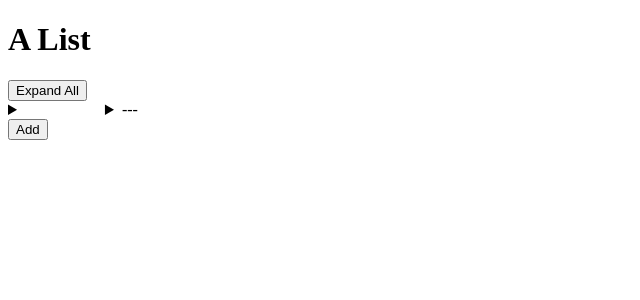
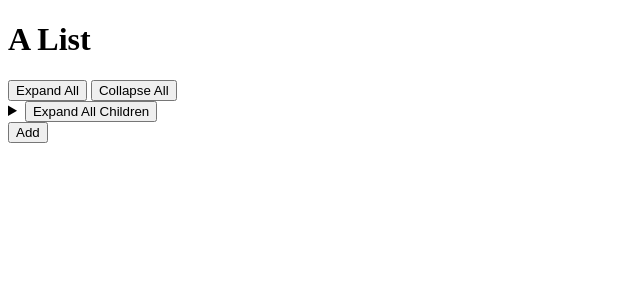
Before and after one commit to chhotii-alex/hierarchical-todo, a SvelteKit app: page / in a window 1280 px wide. Both pictures are taken after a click on the button "Add". Shown: the top 300 px of the page, without its empty margins (0-640 px from the left). Built offline with nearby package versions, Linux system fonts and the light colour scheme.

Commit message:
restructure so item knows children

```diff
--- a/src/routes/+page.svelte
+++ b/src/routes/+page.svelte
@@ -1,12 +1,17 @@
 <script>
   import Todos from "./components/Todos.svelte";
+  import { createNewList, expandAll, collapseAll } from './todos.js';
 
+  let data = createNewList();
 </script>
 
 <h1>
   A List
 </h1>
-<button>
+<button on:click={ () => data = expandAll(data) } >
    Expand All
 </button>
-<Todos key={'storable'} />
+<button on:click={ () => data = collapseAll(data) } >
+   Collapse All
+</button>
+<Todos {data}  />
--- a/src/routes/components/OneTodo.svelte
+++ b/src/routes/components/OneTodo.svelte
@@ -1,33 +1,53 @@
-
-<script context="module" >
-</script>
 
 <script>
 
-   export let todo;
-   export let key;
+   import * as todos from '../todos.js';
    import Todos from './Todos.svelte';
+
+   export let name;
+   export let completed;
+   export let expanded;
+   export let children;
+
+   export let update = () => {};
+
+   function expand() {
+     expanded = true;
+     children = todos.expandAll(children);
+   }
+
+   function collapse() {
+      expanded = false;
+      children = todos.collapseAll(children);
+   }
+
+   $: hasExpandedChildren = todos.hasExpandedItems(children);
+   $: hasExpandedItems = (expanded || hasExpandedChildren );
+   $: hasCollapsedChildren = todos.hasCollapsedItems(children);
+   $: hasCollapsedItems = (!expanded || hasCollapsedChildren );
+
+   $: update(hasExpandedItems, hasCollapsedItems);
 
 </script>
 
-  <details class="todo" bind:open={todo.expanded}  >
+  <details class="todo" bind:open={expanded}  >
        <summary>
-           {todo.name}
-           <details class="inline indented" >
-                <summary> --- </summary>
-                <input bind:value={todo.name} />
-               <input type="checkbox"
-                  id="todo-{key}-{todo.id}"
-                  bind:checked={todo.completed}  />
-               {#if todo.completed}
-                   <button type="button" on:click={() => removeTodo(todo)} >
-                     Delete
-                   </button>
-               {/if}
-           </details>
-        </summary>
+           {name}
+                    {#if hasCollapsedItems }
+                        <button on:click={ () => expand() } >
+                           Expand All Children
+                        </button>
+                    {/if}
+                    {#if hasExpandedItems }
+                       <button on:click={ () => collapse() } >
+                          Collapse All Children
+                       </button>
+                    {/if}
+                    </summary>
+                    <input bind:value={name} />
+                    <input type=checkbox bind:checked={completed} />
         <div class="boxed" >
-                     <Todos key={`${key}_${todo.id}`} />
+                     <Todos bind:data={children} />
         </div>
   </details>
 
--- a/src/routes/components/Todos.svelte
+++ b/src/routes/components/Todos.svelte
@@ -1,42 +1,35 @@
 <script>
 
-   import { createData } from '../store.js';
-   import OneTodo from './OneTodo.svelte';
+    import * as todos from '../todos.js';
+    import OneTodo from './OneTodo.svelte';
 
-   export let key;
+    export let data;
 
-  const todos = createData([], key);
+    function addTodo() {
+        todos.addNewItem(data);
+        data = data;
+    }
+    function removeTodo(todo) {
+       todos.removeItemFromList(todo, data);
+       data = data;
+    }
 
-  $: totalTodos = todos.length;
-
-function removeTodo(todo) {
-  todos.remove(todo);
-}
-
-let newTodoId
-  $: {
-    if (totalTodos === 0) {
-      newTodoId = 1;
-    } else {
-      newTodoId = Math.max(...$todos.map((t) => t.id)) + 1;
+    function childDidUpdate() {
+       data = data;
     }
-  }
-
-function addTodo() {
-  let newItem = {
-      id: newTodoId,
-      name: "",
-      completed: false,
-      expanded: false,
-  };
-  todos.append(newItem);
-}
 
 </script>
 
 <div>
-{#each $todos as todo, index (todo.id)}
-   <OneTodo {todo} {key} />
+{#each data as todo, index (todo.id)}
+   <OneTodo bind:name={todo.name} bind:completed={todo.completed}
+              bind:expanded={todo.expanded} bind:children={todo.children}
+              update={childDidUpdate} />
+   {#if todo.completed}
+                   <button type="button" on:click={() => removeTodo(todo)} >
+                     Delete
+                   </button>
+   {/if}
 {/each}
 </div>
 
--- a/src/routes/store.js
+++ /dev/null
@@ -1,34 +0,0 @@
-import { writable, get } from "svelte/store";
-
-export function createData(defaultValue, key) {
-    const store = writable(defaultValue);
-    const { subscribe, set, update } = store;
-    const isBrowser = typeof window !== 'undefined';
-
-    isBrowser &&
-        localStorage[key] &&
-        set(JSON.parse(localStorage[key]));
-
-    function setNewValue(newValue) {
-        if (isBrowser) {
-            localStorage[key] = JSON.stringify(newValue);
-        }
-        set(newValue);
-    }
-
-    function updateValue(updater) {
-        let currentValue = get(store);
-        let updatedValue = updater(currentValue);
-        setNewValue(updatedValue);
-    }
-
-    return {
-        subscribe,
-        set: newValue => setNewValue(newValue),
-        clear: () => setNewValue(defaultValue),
-        append: (item) => updateValue(
-            currentList => [...currentList, item]),
-        remove: (item) => updateValue(
-            currentList => currentList.filter( t => t.id !== item.id) ),
-    };
-}
--- /dev/null
+++ b/src/routes/todos.js
@@ -0,0 +1,103 @@
+
+let nextId = 1;
+
+export function createNewList() {
+    return [];
+}
+
+export function createNewItem(newTodoId) {
+  return {
+      id: newTodoId,
+      name: "",
+      completed: false,
+      expanded: false,
+      children: createNewList(),
+  };
+}
+
+export function addItemToList(item, theList) {
+    theList.push(item);
+}
+
+export function addNewItem(theList) {
+    let newId = nextId++;
+    let newItem = createNewItem(newId);
+    addItemToList(newItem, theList);
+}
+
+export function addItemAsChild(child, parent) {
+    addItemToList(child, parent.children);
+}
+
+export function hasChildren(item) {
+    return (item.children.length > 0);
+}
+
+export function removeItemFromList(item, theList) {
+    let index = theList.indexOf(item);
+    if (index !== -1) {
+        theList.splice(index, 1);
+    }
+}
+
+export function removeChild(child, parent) {
+    removeItemFromList(child, parent.children);
+}
+
+export function maxIdForList(theList) {
+    let ids = theList.map( t => maxIdForItem(t) );
+    return Math.max(...ids, 0);
+}
+
+export function maxIdForItem(item) {
+    let maxChildId = maxIdForList(item.children);
+    if (item.id > maxChildId) {
+        return item.id;
+    }
+    else {
+        return maxChildId;
+    }
+}
+
+export function expandAll(theList) {
+    for (let i = 0; i < theList.length; ++i) {
+        theList[i].expanded = true;
+        expandAll(theList[i].children);
+    }
+    return theList;
+}
+
+export function collapseAll(theList) {
+    for (let i = 0; i < theList.length; ++i) {
+        theList[i].expanded = false;
+        collapseAll(theList[i].children);
+    }
+    return theList;
+}
+
+function hasItemsWithExpandedState(theList, flag) {
+    for (let i = 0; i < theList.length; ++i) {
+        if (hasChildrenWithExpandedState(theList[i], flag)) {
+            return true;
+        }
+    }
+    return false;
+}
+
+function hasChildrenWithExpandedState(item, flag) {
+    if (item.expanded == flag) {
+        return true;
+    }
+    if (hasItemsWithExpandedState(item.children, flag)) {
+        return true;
+    }
+    return false;
+}
+
+export function hasCollapsedItems(theList) {
+    return hasItemsWithExpandedState(theList, false);
+}
+
+export function hasExpandedItems(theList) {
+    return hasItemsWithExpandedState(theList, true);
+}
```
